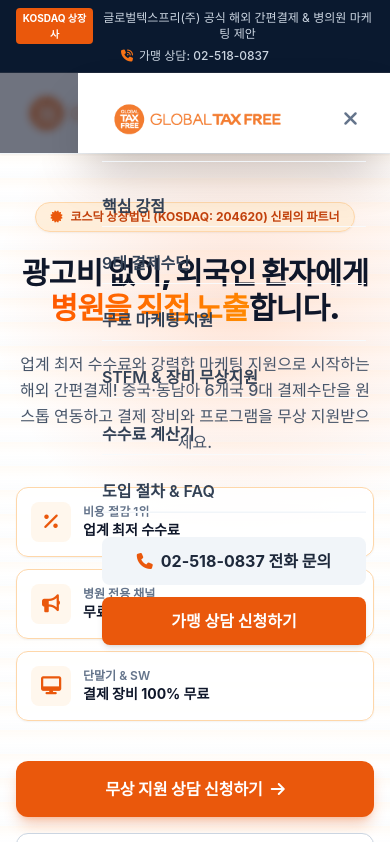
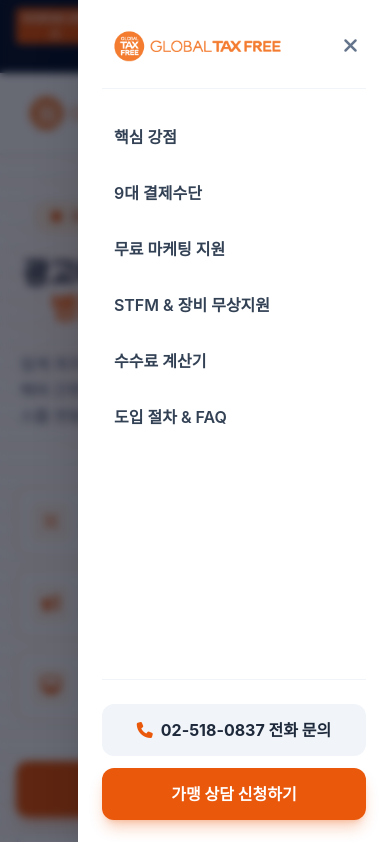
Before and after one commit to glowswin/sample1, a plain HTML site: page index.html in a window 390 px wide. Both pictures are taken after a click on the button "메뉴 열기". Shown: the top 842 px of the page. Drawn offline with nearby package versions, Linux system fonts and the light colour scheme; a web font is replaced by a local one.

Commit message:
fix(mobile): fix mobile menu transparent rendering and containing block issue

```diff
--- a/index.html
+++ b/index.html
@@ -97,36 +97,41 @@
 
     </div>
 
-    <!-- MOBILE MENU DRAWER -->
-    <div id="mobile-menu" class="hidden fixed inset-0 z-50 bg-slate-900/60 backdrop-blur-sm lg:hidden">
-      <div class="fixed right-0 top-0 bottom-0 w-4/5 max-w-sm bg-white p-6 shadow-2xl flex flex-col justify-between">
+  </header>
+
+  <!-- MOBILE MENU DRAWER (Direct child of body to prevent header backdrop-blur containing block bug) -->
+  <div id="mobile-menu" class="hidden fixed inset-0 z-50 bg-slate-950/60 backdrop-blur-sm lg:hidden justify-end" role="dialog" aria-modal="true">
+    <!-- Backdrop Dismiss Click Area -->
+    <div id="mobile-menu-backdrop" class="absolute inset-0"></div>
+
+    <!-- Drawer Content -->
+    <div class="relative z-10 w-4/5 max-w-sm h-full h-[100dvh] bg-white p-6 shadow-2xl flex flex-col justify-between overflow-y-auto">
       <div>
         <div class="flex items-center justify-between pb-5 border-b border-slate-100">
           <img src="images/logo.png" alt="GLOBAL TAX FREE" class="h-8 w-auto object-contain">
-            <button id="mobile-menu-close" class="p-2 text-slate-500 hover:text-slate-900" aria-label="메뉴 닫기">
+          <button id="mobile-menu-close" class="p-2 text-slate-500 hover:text-slate-900 rounded-lg hover:bg-slate-100 transition-colors" aria-label="메뉴 닫기">
             <i class="fa-solid fa-xmark text-xl"></i>
           </button>
         </div>
-          <div class="flex flex-col gap-4 mt-6 text-base font-semibold text-slate-700">
-            <a href="#benefits" class="py-2 border-b border-slate-50 hover:text-orange-600">핵심 강점</a>
-            <a href="#payment-methods" class="py-2 border-b border-slate-50 hover:text-orange-600">9대 결제수단</a>
-            <a href="#marketing" class="py-2 border-b border-slate-50 hover:text-orange-600">무료 마케팅 지원</a>
-            <a href="#hardware-sw" class="py-2 border-b border-slate-50 hover:text-orange-600">STFM & 장비 무상지원</a>
-            <a href="#calculator" class="py-2 border-b border-slate-50 hover:text-orange-600">수수료 계산기</a>
-            <a href="#process" class="py-2 border-b border-slate-50 hover:text-orange-600">도입 절차 & FAQ</a>
+        <div class="flex flex-col gap-2 mt-6 text-base font-semibold text-slate-700">
+          <a href="#benefits" class="py-3 px-3 rounded-xl hover:bg-orange-50 hover:text-orange-600 transition-colors">핵심 강점</a>
+          <a href="#payment-methods" class="py-3 px-3 rounded-xl hover:bg-orange-50 hover:text-orange-600 transition-colors">9대 결제수단</a>
+          <a href="#marketing" class="py-3 px-3 rounded-xl hover:bg-orange-50 hover:text-orange-600 transition-colors">무료 마케팅 지원</a>
+          <a href="#hardware-sw" class="py-3 px-3 rounded-xl hover:bg-orange-50 hover:text-orange-600 transition-colors">STFM & 장비 무상지원</a>
+          <a href="#calculator" class="py-3 px-3 rounded-xl hover:bg-orange-50 hover:text-orange-600 transition-colors">수수료 계산기</a>
+          <a href="#process" class="py-3 px-3 rounded-xl hover:bg-orange-50 hover:text-orange-600 transition-colors">도입 절차 & FAQ</a>
         </div>
       </div>
       <div class="pt-6 border-t border-slate-100 flex flex-col gap-3">
-          <a href="tel:02-518-0837" class="w-full text-center py-3 bg-slate-100 text-slate-800 font-bold rounded-lg flex items-center justify-center gap-2">
+        <a href="tel:02-518-0837" class="w-full text-center py-3.5 bg-slate-100 hover:bg-slate-200 text-slate-800 font-bold rounded-xl flex items-center justify-center gap-2 transition-colors">
           <i class="fa-solid fa-phone text-orange-600"></i> 02-518-0837 전화 문의
         </a>
-          <a href="#inquiry" class="w-full text-center py-3 bg-orange-600 text-white font-bold rounded-lg shadow-md">
+        <a href="#inquiry" class="w-full text-center py-3.5 bg-orange-600 hover:bg-orange-700 text-white font-bold rounded-xl shadow-lg shadow-orange-600/30 transition-all">
           가맹 상담 신청하기
         </a>
       </div>
     </div>
   </div>
-  </header>
 
   <main>
     <!-- HERO SECTION -->
--- a/js/main.js
+++ b/js/main.js
@@ -17,23 +17,35 @@
   const menuBtn = document.getElementById('mobile-menu-btn');
   const mobileMenu = document.getElementById('mobile-menu');
   const closeBtn = document.getElementById('mobile-menu-close');
+  const backdrop = document.getElementById('mobile-menu-backdrop');
   const links = mobileMenu ? mobileMenu.querySelectorAll('a') : [];
 
   if (!menuBtn || !mobileMenu) return;
 
-  function toggleMenu() {
-    mobileMenu.classList.toggle('hidden');
-    document.body.classList.toggle('overflow-hidden');
+  function openMenu() {
+    mobileMenu.classList.remove('hidden');
+    mobileMenu.classList.add('flex');
+    document.body.classList.add('overflow-hidden');
   }
 
-  menuBtn.addEventListener('click', toggleMenu);
-  if (closeBtn) closeBtn.addEventListener('click', toggleMenu);
+  function closeMenu() {
+    mobileMenu.classList.add('hidden');
+    mobileMenu.classList.remove('flex');
+    document.body.classList.remove('overflow-hidden');
+  }
+
+  menuBtn.addEventListener('click', openMenu);
+  if (closeBtn) closeBtn.addEventListener('click', closeMenu);
+  if (backdrop) backdrop.addEventListener('click', closeMenu);
 
   links.forEach(link => {
-    link.addEventListener('click', () => {
-      mobileMenu.classList.add('hidden');
-      document.body.classList.remove('overflow-hidden');
-    });
+    link.addEventListener('click', closeMenu);
+  });
+
+  document.addEventListener('keydown', (e) => {
+    if (e.key === 'Escape' && !mobileMenu.classList.contains('hidden')) {
+      closeMenu();
+    }
   });
 }
 
```
Lines whose indentation alone changed are shown as unchanged.
